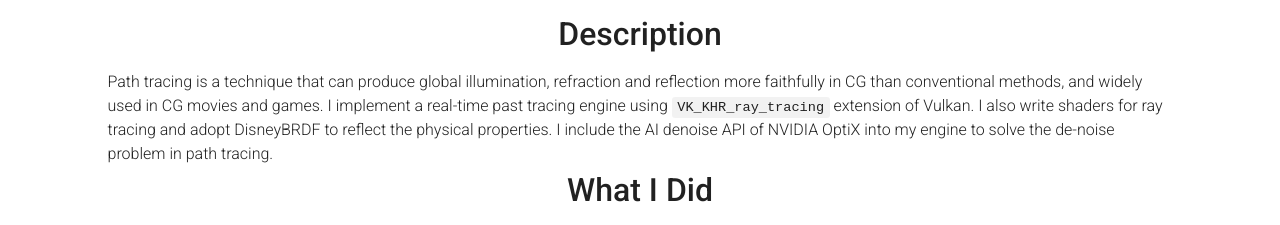
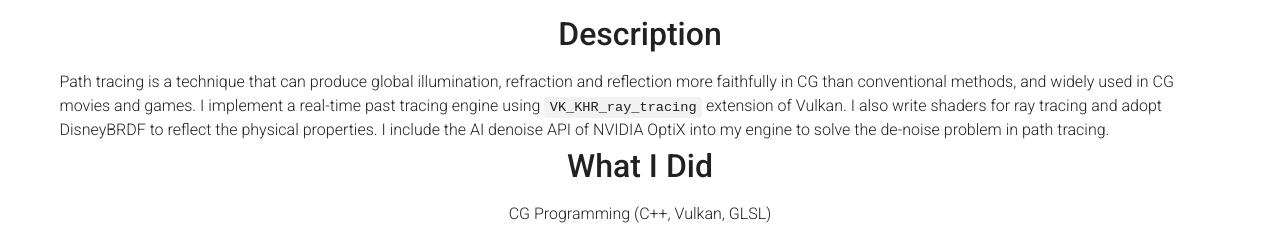
Before and after one commit to dipmizu914/portfolio, a Vue app: page /PathEngine in a window 1280 px wide. Shown: the part 537-762 px from the top of the page. Built offline with nearby package versions, Linux system fonts and the light colour scheme.

Commit message:
first commit

```diff
--- a/src/views/works/ARcity.vue
+++ b/src/views/works/ARcity.vue
@@ -8,7 +8,7 @@
         <v-container></v-container>
 
         <h1 class="Display-3 font-weight-medium mb-3">Description</h1>
-        <h4 class="font-weight-light mx-12">We exhibited a multiplayer AR city building game at the May Festival@UTokyo.
+        <h4 class="font-weight-light md-mx-12">We exhibited a multiplayer AR city building game at the May Festival@UTokyo.
             Although the demo video is a solo play, we connected at most five iPads via TCP/IP to share the condition of
             city building between devices in the day of exhibition.
             At that time, there was no API to synchronize coordinates between devices, so I implemented an original
--- a/src/views/works/PathEngine.vue
+++ b/src/views/works/PathEngine.vue
@@ -9,7 +9,7 @@
             allow="accelerometer; autoplay; encrypted-media; gyroscope; picture-in-picture" allowfullscreen ></iframe>
 
         <h1 class="Display-3 font-weight-medium my-3">Description</h1>
-        <h4 class="font-weight-light mx-12">Path tracing is a technique that can produce global illumination,
+        <h4 class="font-weight-light md-mx-12">Path tracing is a technique that can produce global illumination,
             refraction and reflection more faithfully in CG than conventional methods, and widely used in CG movies and
             games.
             I implement a real-time past tracing engine using <code>VK_KHR_ray_tracing</code> extension of Vulkan. I
--- a/src/views/works/Vtuber.vue
+++ b/src/views/works/Vtuber.vue
@@ -9,7 +9,7 @@
                 allowfullscreen></iframe>
             <v-container></v-container>
             <h1 class="Display-3 font-weight-medium mb-3">Description</h1>
-            <h4 class="font-weight-light mx-12">I create a VTuber engine that reflects the three-axis rotation of the
+            <h4 class="font-weight-light md-mx-12">I create a VTuber engine that reflects the three-axis rotation of the
                 face in real time to a 3DCG scene by combining my path tracing engine and some image processing methods.
                 As a future work, I intend to implement skinning so as to reflect information on facial expressions.<br>
                 In the future, I will expect to realize comfortable telework in virtual offices, schools, etc., by mapping
```
Also changed, not shown: 9 other files (tests, documents, lock files or other folders).
